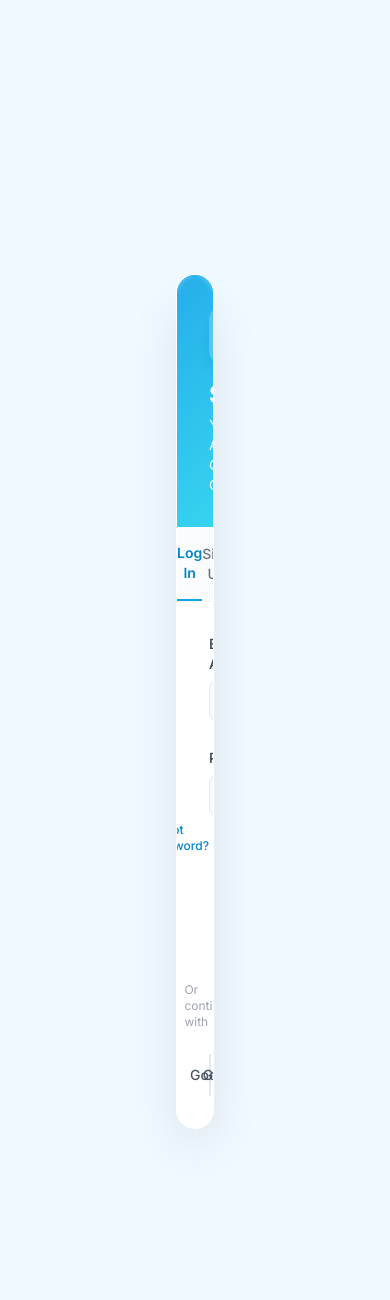
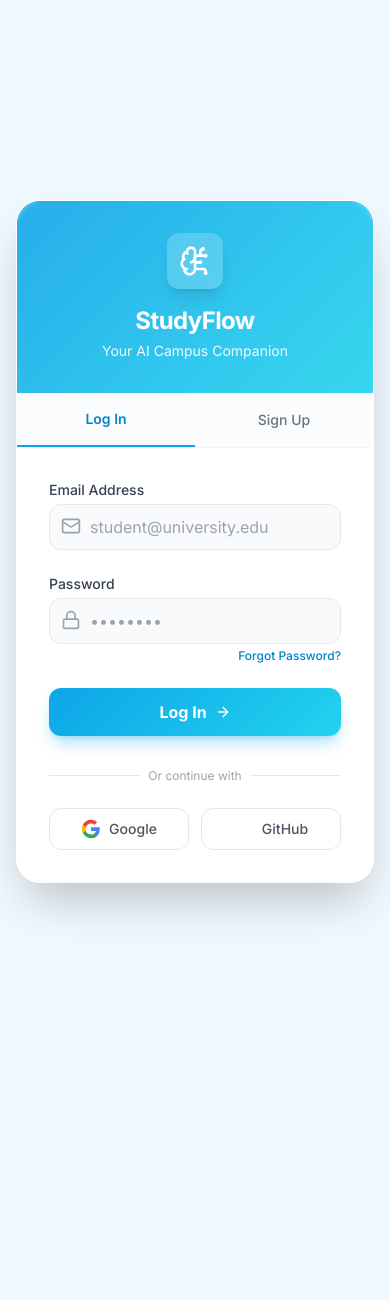
Before and after one commit to nillohitroy-ai26/StudyFlow-Website, a Django app: page /register/ in a window 390 px wide. Shown: the part 760-2060 px from the top of the page. Run offline with Django 4.2, Linux system fonts and the light colour scheme; some libraries are stand-ins or nearby versions.

Commit message:
made the login form responsive

```diff
--- a/core/templates/register.html
+++ b/core/templates/register.html
@@ -38,12 +38,29 @@
         }
     </script>
     <style>
-        .margin-10 {
-            margin: 10rem;
+        @media screen and (min-width: 1024px) {
+
+            .margin-10 {
+                margin: 10rem;
+            }
+
+            .margin-15 {
+                margin: 15rem;
+            }
         }
 
-        .margin-15 {
-            margin: 15rem;
+        @media screen and (max-width: 425px) {
+            #container {
+                padding-top: 30rem;
+                padding-bottom: 30rem;
+            }
+        }
+
+        @media screen and (max-width: 768px) {
+            #container {
+                padding-top: 30rem;
+                padding-bottom: 30rem;
+            }
         }
 
         .custom-scrollbar::-webkit-scrollbar {
@@ -151,7 +168,7 @@
     <main class="flex-1 overflow-y-auto custom-scrollbar relative flex flex-col">
 
         <!-- View Container -->
-        <div class="flex-1 flex items-center justify-center margin-10 px-4 py-12 min-h-[calc(100vh-8rem)]"
+        <div class="flex-1 flex items-center justify-center margin-10 px-4 py-8 sm:py-12 min-h-[calc(100vh-8rem)]"
             id="container"> <!-- Added padding for smaller screens -->
 
             <div
@@ -505,7 +522,6 @@
 
         async function handleLogin(e) {
             e.preventDefault();
-            const csrftoken = getCookie('csrftoken');
             const form = e.target;
             const btn = form.querySelector('button[type="submit"]');
 
@@ -545,10 +561,8 @@
                     method: 'POST',
                     headers: {
                         'Content-Type': 'application/json',
-                        'X-CSRFToken': csrftoken,
-                        'Referer': window.location.origin
+                        'X-CSRFToken': document.querySelector('[name=csrfmiddlewaretoken]')?.value || getCookie('csrftoken')
                     },
-                    credentials: 'include',
                     body: JSON.stringify({
                         email: email,
                         password: password
@@ -587,7 +601,6 @@
         async function handleRegister(e) {
             e.preventDefault();
             const form = e.target;
-            const csrftoken = getCookie('csrftoken');
             const btn = form.querySelector('button[type="submit"]');
 
             try {
@@ -678,10 +691,8 @@
                     method: 'POST',
                     headers: {
                         'Content-Type': 'application/json',
-                        'X-CSRFToken': csrftoken,
-                        'Referer': window.location.origin
+                        'X-CSRFToken': document.querySelector('[name=csrfmiddlewaretoken]')?.value || getCookie('csrftoken')
                     },
-                    credentials: 'include',
                     body: JSON.stringify({
                         first_name: firstName,
                         last_name: lastName,
```
